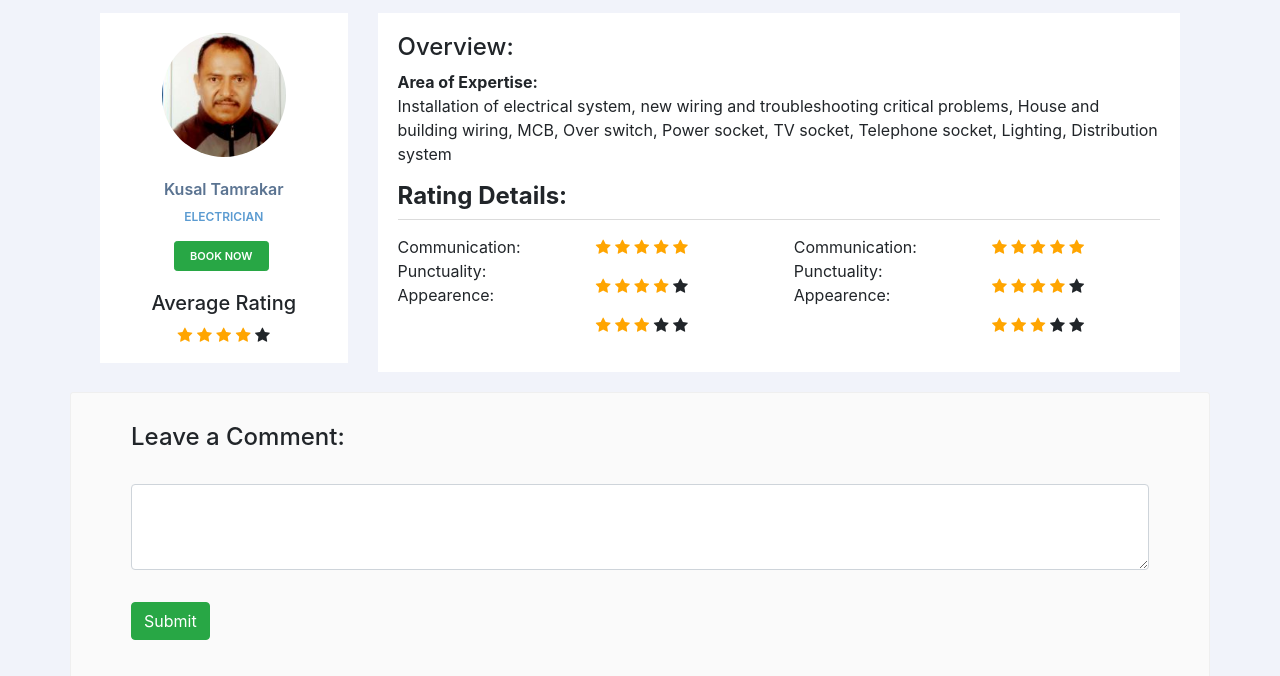
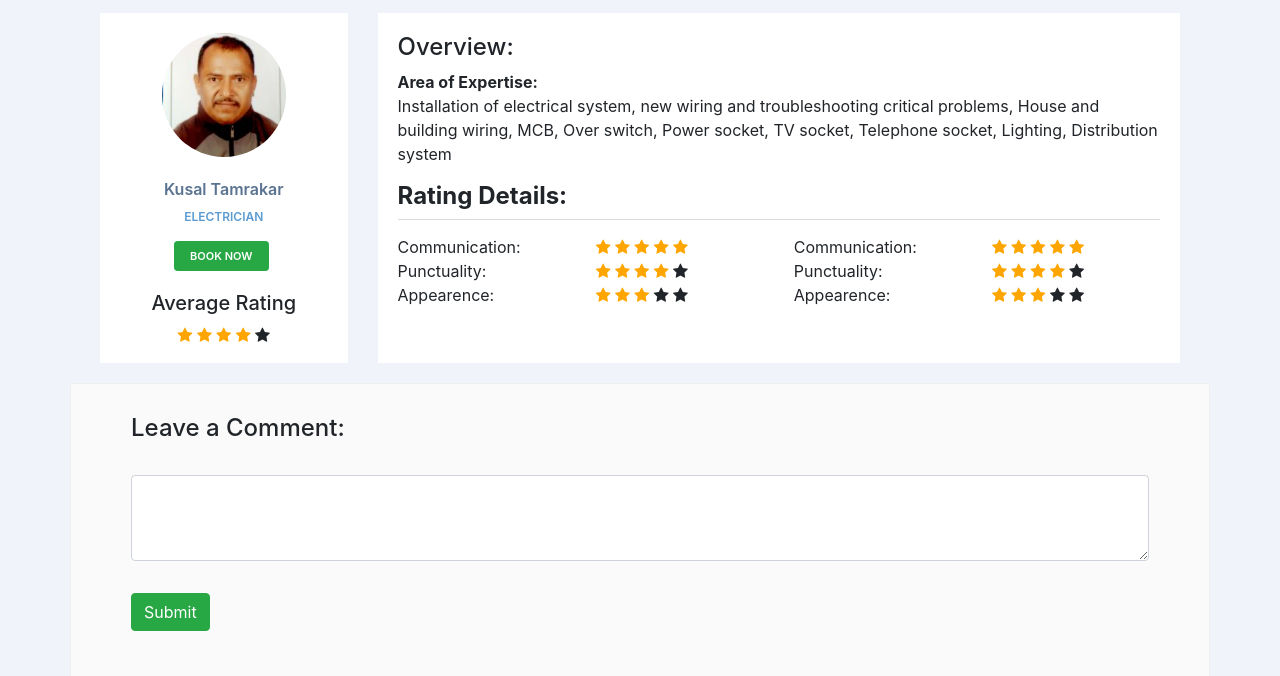
Before and after one commit to Rononoa13/SMS, a plain HTML site: page user profile/index.html in a window 1280 px wide. Shown: the part 111-787 px from the top of the page. Drawn offline with nearby package versions, Linux system fonts and the light colour scheme.

Commit message:
Rating padding fix

```diff
--- a/user profile/index.html
+++ b/user profile/index.html
@@ -141,7 +141,7 @@
               </div>
 
               <div class="col-md-3">
-                  <div class="lft_star">
+                  <div class="lft_star" style="padding: 0; margin:0;">
 
                       <span class="fa fa-star checked"></span>
                       <span class="fa fa-star checked"></span>
@@ -150,7 +150,7 @@
                       <span class="fa fa-star checked"></span>
                     </div>
 
-                    <div class="lft_star">
+                    <div class="lft_star" style="padding: 0; margin:0;">
 
                         <span class="fa fa-star checked"></span>
                         <span class="fa fa-star checked"></span>
@@ -159,7 +159,7 @@
                         <span class="fa fa-star"></span>
                       </div>
 
-                      <div class="lft_star">
+                      <div class="lft_star" style="padding: 0; margin:0;">
 
                           <span class="fa fa-star checked"></span>
                           <span class="fa fa-star checked"></span>
@@ -179,7 +179,7 @@
               </div>
 
               <div class="col-md-3">
-                  <div class="lft_star">
+                  <div class="lft_star" style="padding: 0; margin:0;">
 
                       <span class="fa fa-star checked"></span>
                       <span class="fa fa-star checked"></span>
@@ -188,7 +188,7 @@
                       <span class="fa fa-star checked"></span>
                     </div>
 
-                    <div class="lft_star">
+                    <div class="lft_star" style="padding: 0; margin:0;">
 
                         <span class="fa fa-star checked"></span>
                         <span class="fa fa-star checked"></span>
@@ -197,7 +197,7 @@
                         <span class="fa fa-star"></span>
                       </div>
 
-                      <div class="lft_star">
+                      <div class="lft_star" style="padding: 0; margin:0;">
 
                           <span class="fa fa-star checked"></span>
                           <span class="fa fa-star checked"></span>
```
